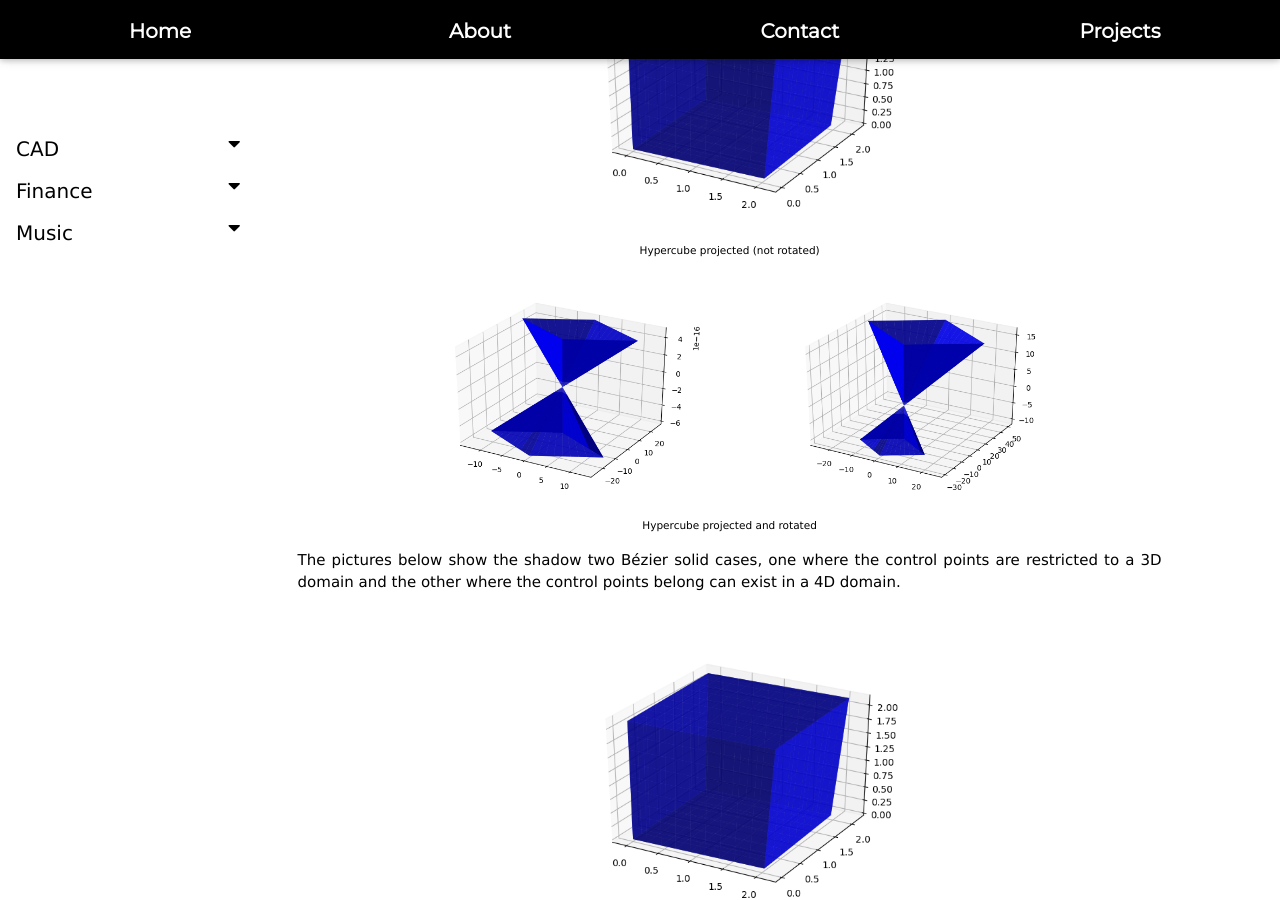
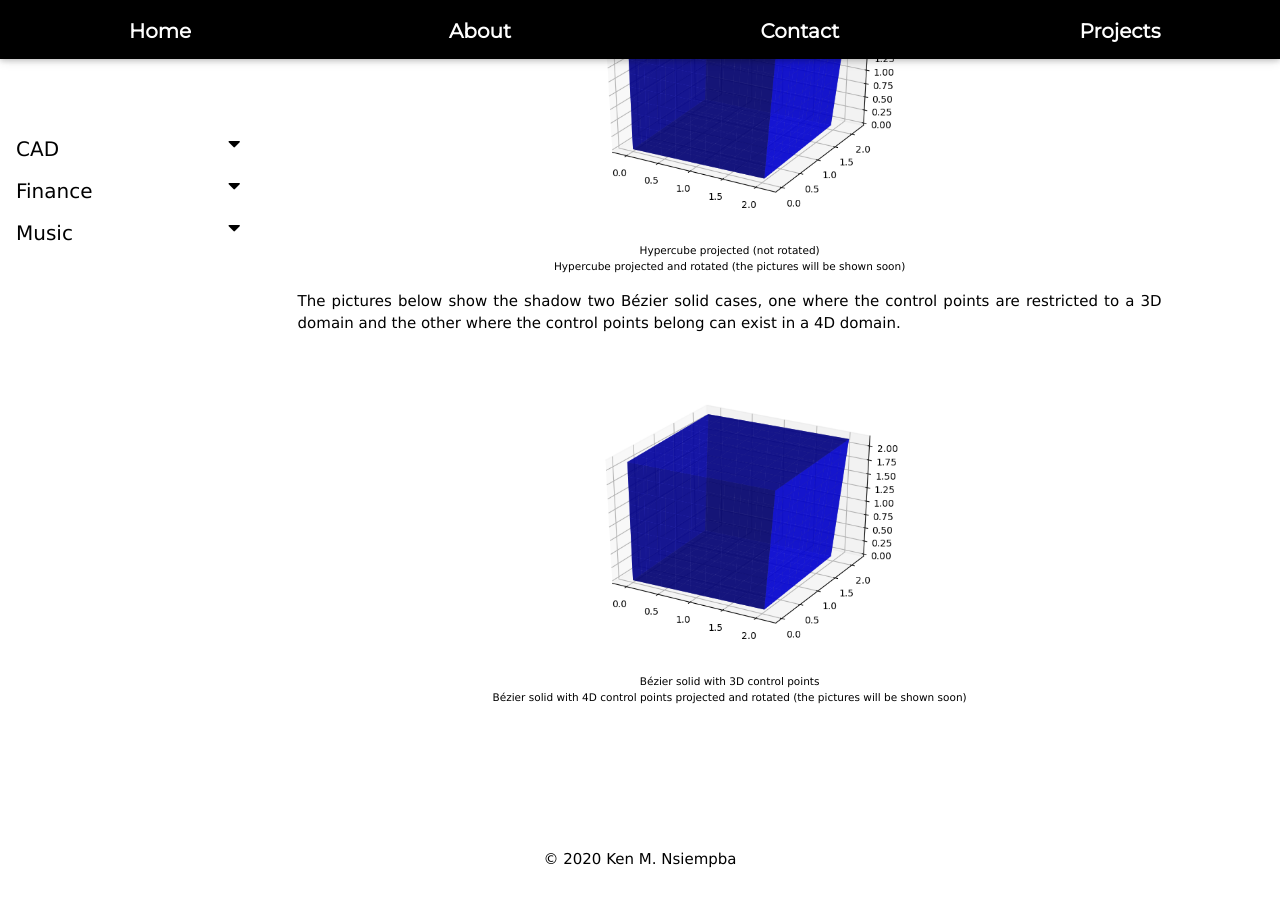
Before and after one commit to botengu/portfolio, a Jekyll site: the page built from _posts/2020-09-25-HigherDimensionalShape.md, in a window 1280 px wide and 900 px high, scrolled down 2968 px. Built offline with Jekyll 4.4.1, drawn with Linux system fonts in a browser that asks for light colours; nearby versions of some CDN libraries; library files that are not in the unit come from our copies; a script that is not in the unit is left out; some of the changed text lies outside the part shown.

Commit message:
35th commit

```diff
--- a/_posts/2020-09-25-HigherDimensionalShape.md
+++ b/_posts/2020-09-25-HigherDimensionalShape.md
@@ -64,10 +64,13 @@ permalink: "/cad/nDBezier/"
         <figcaption> Hypercube projected (not rotated) </figcaption>
     </div>
     <div class="w3-main w3-center" >
+        <!--
         <img src="/portfolio/assets/img/BzvolumeProjected1.png" width="40%" height="40%">
         <img src="/portfolio/assets/img/BzvolumeProjected2.png" width="40%" height="40%">
-        <figcaption> Hypercube projected and rotated </figcaption>
+        -->
+        <figcaption> Hypercube projected and rotated (the pictures will be shown soon)</figcaption>
     </div>
+
     <p class = "justify">
     The pictures below show the shadow two Bézier solid cases, one where the control points are restricted to a 3D domain and the other where the control points belong can exist in a 4D domain.
     </p>
@@ -76,7 +79,10 @@ permalink: "/cad/nDBezier/"
         <figcaption> Bézier solid with 3D control points </figcaption>
     </div>
     <div class="w3-main w3-center" >
+    <!--
         <img src="/portfolio/assets/img/Bzvolume.png" width="50%" height="50%">
-        <figcaption>  Bézier solid with 4D control points projected and rotated</figcaption>
+    -->
+        <figcaption>Bézier solid with 4D control points projected and rotated (the pictures will be shown soon)</figcaption>
     </div>
+
 </div>
```
